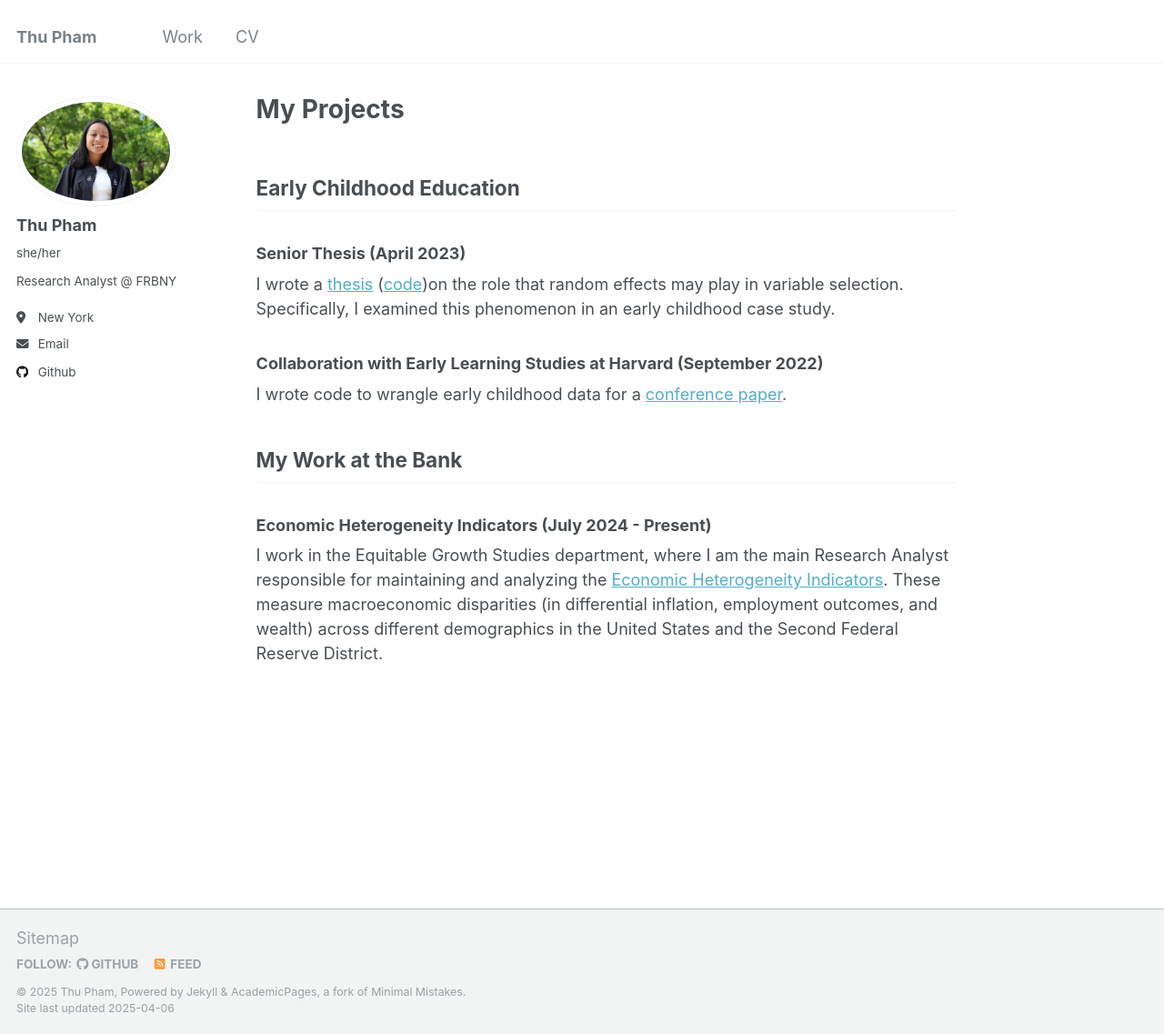
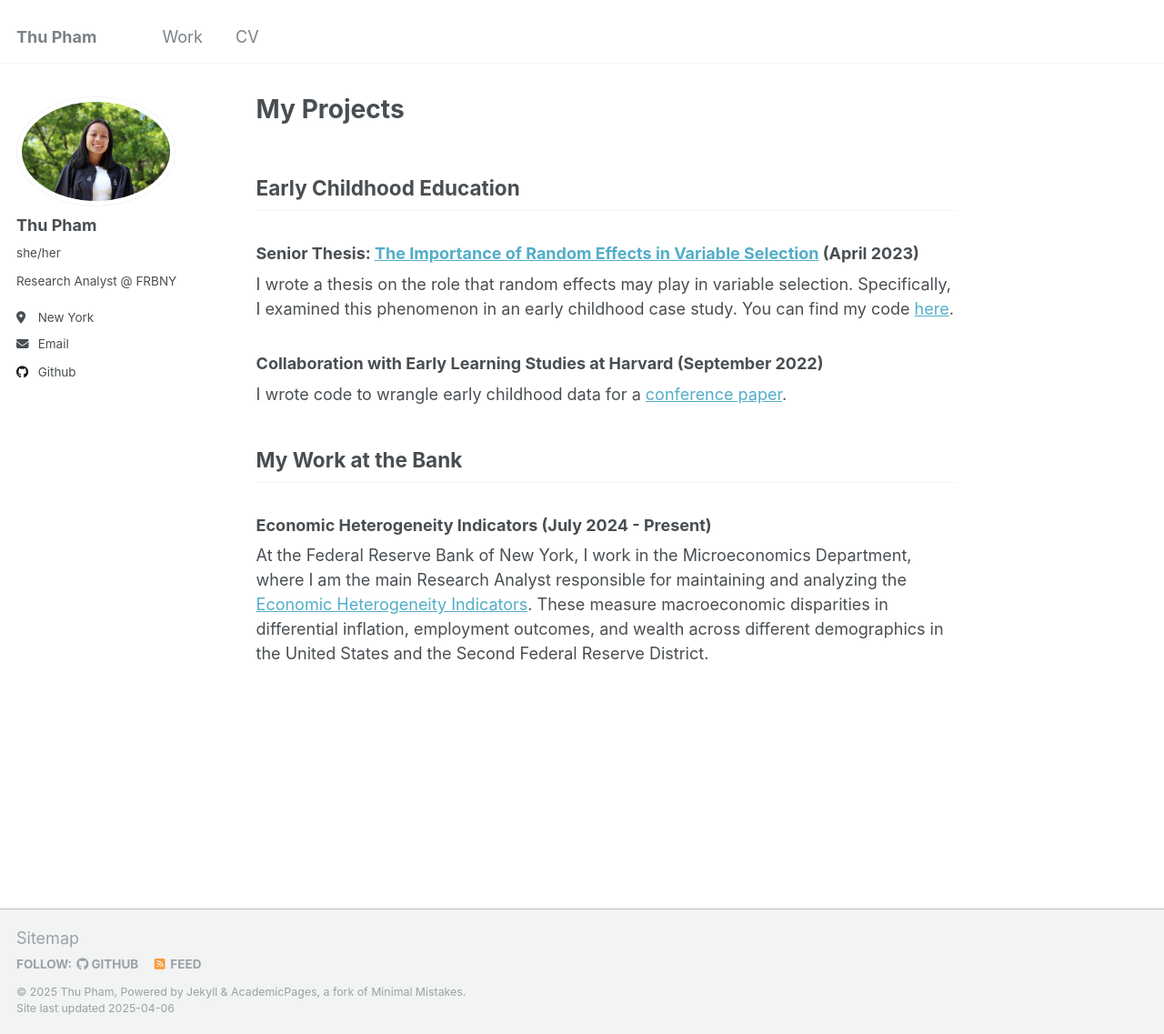
Before and after one commit to mtpham17/mtpham17.github.io, a Jekyll site: the page built from _pages/work.md, in a window 1280 px wide and 1137 px high. Shown: the whole window at 91% size. Built offline with Jekyll 4.4.1, drawn with Linux system fonts in a browser that asks for light colours.

Commit message:
tweaking CV

```diff
--- a/_pages/work.md
+++ b/_pages/work.md
@@ -9,9 +9,9 @@ redirect_from:
 
 ## Early Childhood Education
 
-### Senior Thesis (April 2023)
+### Senior Thesis: [The Importance of Random Effects in Variable Selection](/files/PhamThu_Thesis.pdf) (April 2023)
 
-I wrote a [thesis](/files/PhamThu_Thesis.pdf) ([code](https://github.com/mtpham17/thesis))on the role that random effects may play in variable selection. Specifically, I examined this phenomenon in an early childhood case study.
+I wrote a thesis on the role that random effects may play in variable selection. Specifically, I examined this phenomenon in an early childhood case study. You can find my code [here](https://github.com/mtpham17/thesis).
 
 ### Collaboration with Early Learning Studies at Harvard (September 2022)
 
@@ -21,4 +21,4 @@ I wrote code to wrangle early childhood data for a [conference paper](https://sr
 
 ### Economic Heterogeneity Indicators (July 2024 - Present)
 
-I work in the Equitable Growth Studies department, where I am the main Research Analyst responsible for maintaining and analyzing the [Economic Heterogeneity Indicators](https://www.newyorkfed.org/research/economic-heterogeneity-indicators). These measure macroeconomic disparities (in differential inflation, employment outcomes, and wealth) across different demographics in the United States and the Second Federal Reserve District.
+At the Federal Reserve Bank of New York, I work in the Microeconomics Department, where I am the main Research Analyst responsible for maintaining and analyzing the [Economic Heterogeneity Indicators](https://www.newyorkfed.org/research/economic-heterogeneity-indicators). These measure macroeconomic disparities in differential inflation, employment outcomes, and wealth across different demographics in the United States and the Second Federal Reserve District.
```
Also changed, not shown: 2 other files.
